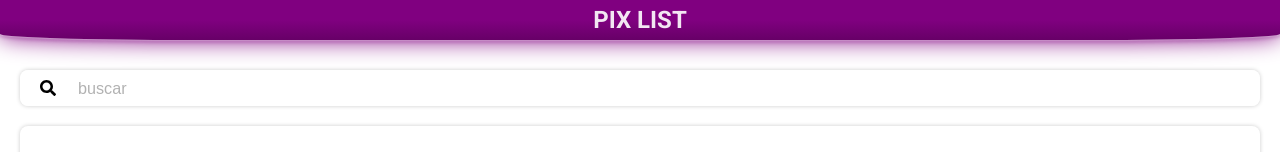
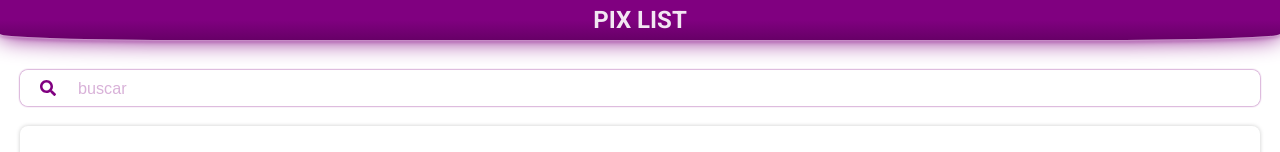
Before and after one commit to alvescleiton/pix-list, a Next.js app: page / in a window 1280 px wide. Shown: the top 152 px of the page. Built offline with nearby package versions, Linux system fonts and the light colour scheme.

Commit message:
Search layout

```diff
--- a/src/components/Search/styles.ts
+++ b/src/components/Search/styles.ts
@@ -5,17 +5,19 @@ export const Container = styled.div`
   top: 10px;
   left: 20px;
   right: 20px;
+  z-index: 51;
   display: flex;
   align-items: center;
   padding: 0 20px;
   width: calc(100% - 40px);
-  box-shadow: 0px 0px 4px 0px #ccc;
-  background: rgba(255,255,255, 0.7);
+  box-shadow: 0px 0px 2px 0px ${props => props.theme.colors.primary};
+  background: rgba(255,255,255, 0.93);
   border-radius: 8px;
 
   .fa-search {
     flex: 0 0 auto;
     margin-right: 20px;
+    color: ${props => props.theme.colors.primary};
   }
 `
 
@@ -24,5 +26,7 @@ export const Input = styled.input`
   font-size: 18px;
   line-height: 34px;
   border: 0;
+  color: ${props => props.theme.colors.primary};
+  background: transparent;
   outline: none;
 `
```
